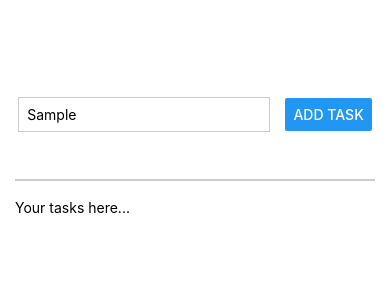
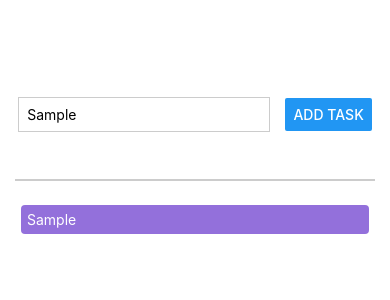
Before and after one commit to aelkayam/RNCourse, a React Native app: screen / in a window 390 px wide. Both pictures are taken after typing "Sample" into the empty fields and a click on the button "ADD TASK". Shown: the top 300 px of the page. Built offline with nearby package versions, Linux system fonts and the light colour scheme.

Commit message:
added FlatList

```diff
--- a/App.js
+++ b/App.js
@@ -1,3 +1,4 @@
+import { useState } from "react";
 import {
   StyleSheet,
   Text,
@@ -5,17 +6,46 @@ import {
   Button,
   TextInput,
   ScrollView,
+  FlatList,
 } from "react-native";
 
 export default function App() {
+  const [enteredTaskText, setEnteredTaskText] = useState("");
+  const [taskList, setTaskList] = useState([]);
+
+  function taskInputHandler(enteredText) {
+    setEnteredTaskText(enteredText);
+  }
+
+  function addTaskHandler() {
+    setTaskList((currentTaskList) => [
+      ...currentTaskList,
+      { text: enteredTaskText, key: Math.random().toString() },
+    ]);
+    console.log(taskList);
+  }
+
   return (
     <View style={styles.appContainer}>
       <View style={styles.inputContainer}>
-        <TextInput style={styles.textInput} placeholder="Enter new task" />
-        <Button title="Add Task" />
+        <TextInput
+          style={styles.textInput}
+          placeholder="Enter new task"
+          onChangeText={taskInputHandler}
+        />
+        <Button title="Add Task" onPress={addTaskHandler} />
       </View>
       <View style={styles.tasksContainer}>
-        <Text>Your tasks here...</Text>
+        <FlatList
+          data={taskList}
+          renderItem={(itemData) => {
+            return (
+              <View style={styles.taskItem}>
+                <Text style={styles.taskText}>{itemData.item.text}</Text>
+              </View>
+            );
+          }}
+        />
       </View>
     </View>
   );
@@ -48,4 +78,15 @@ const styles = StyleSheet.create({
   tasksContainer: {
     flex: 5,
   },
+
+  taskItem: {
+    margin: 6,
+    padding: 6,
+    borderRadius: 4,
+    backgroundColor: "mediumpurple",
+  },
+
+  taskText: {
+    color: "white",
+  },
 });
```
Also changed, not shown: 1 other file (tests, documents, lock files or other folders).
